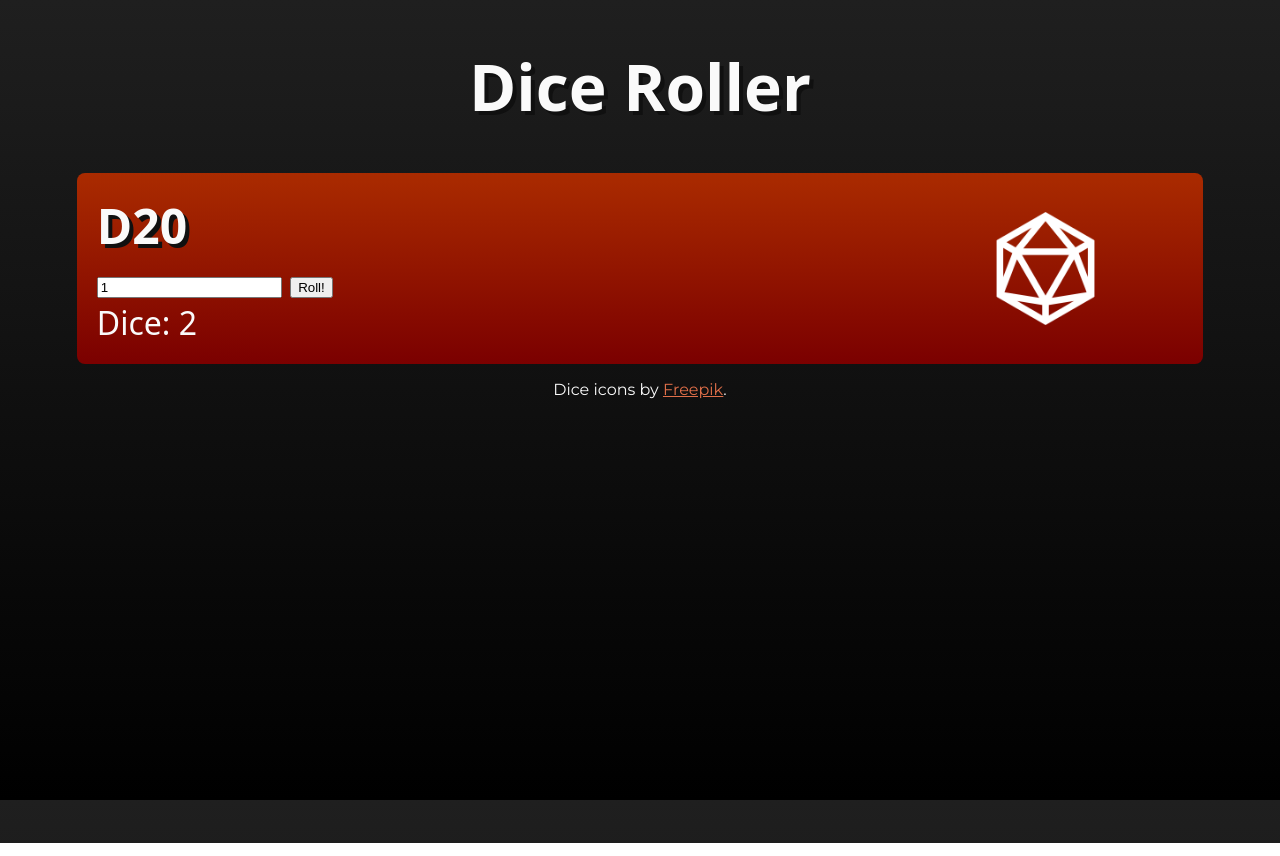
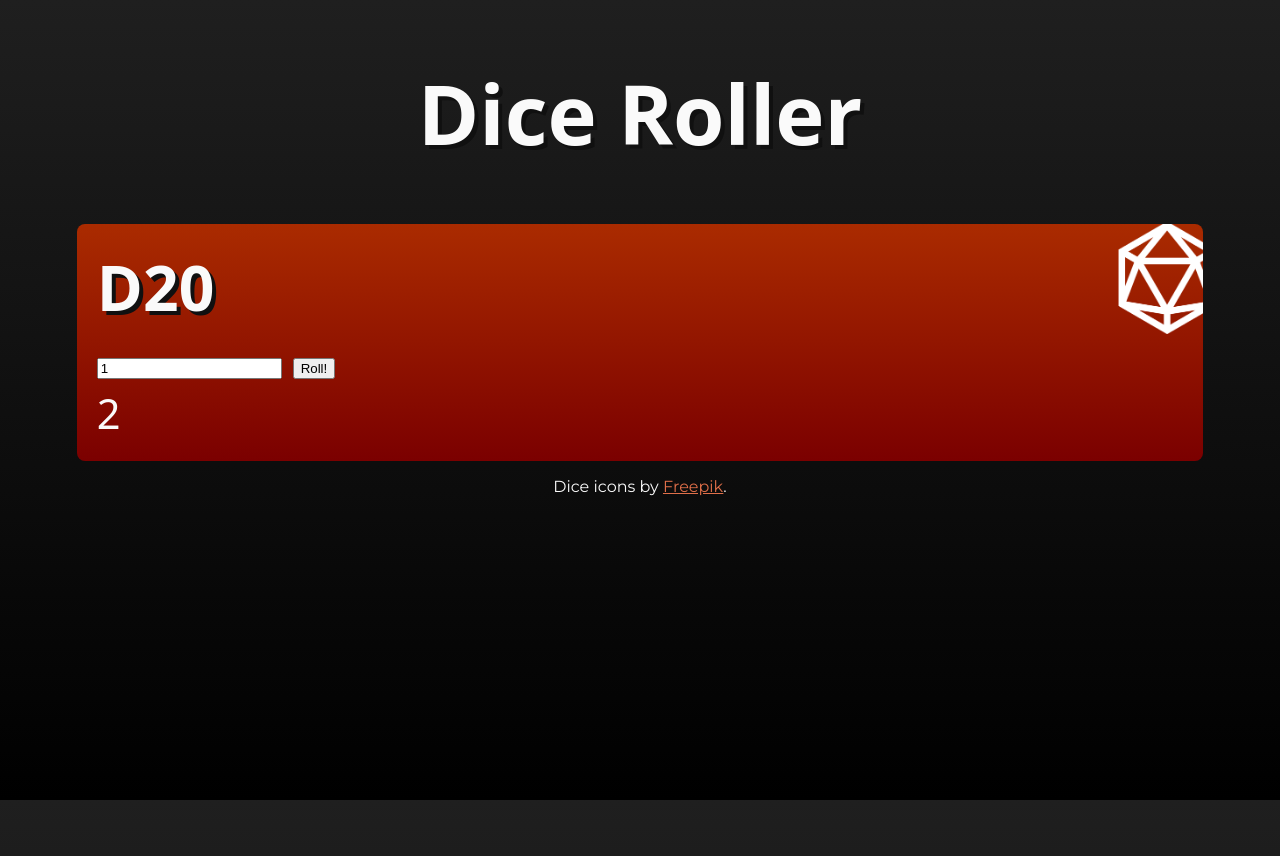
Before and after one commit to Mezalyth/dice-roller, a plain HTML site: page index.html in a window 1280 px wide. Both pictures are taken after a click on the button "Roll!". Drawn offline with Linux system fonts and the light colour scheme; a web font is replaced by a local one.

Commit message:
Add crit styling and bg image positioned top-right

```diff
--- a/script.js
+++ b/script.js
@@ -5,10 +5,25 @@ function rollDice() {
     const diceResult = document.getElementById("dice-result");
     const values = [];
 
+    // Clear existing results per roll
+    diceResult.innerHTML = '';
+
     for (let i = 0; i < diceQuantity; i++) {
         const value = Math.floor(Math.random() * 20) + 1;
         values.push(value);
+
+        const resultSpan = document.createElement('span');
+        resultSpan.textContent = value;
+
+        if (value === 20) {
+            resultSpan.classList.add('crit');
+        }
+
+        diceResult.appendChild(resultSpan);
+
+        if (i < diceQuantity - 1) {
+            diceResult.appendChild(document.createTextNode(', '));
+        }
     }
 
-    diceResult.textContent = `Dice: ${values.join(', ')}`;
 }
--- a/style.css
+++ b/style.css
@@ -12,7 +12,7 @@ body {
     font-family: "Jacquard 12", system-ui;
     font-weight: 400;
     font-style: normal;
-    font-size: 2em;
+    font-size: 2.6em;
 }
 
 h1, footer {
@@ -50,7 +50,12 @@ a {
     background-image:
         url(assets/d20.png),
         linear-gradient(#aa2b00, #7b0000);
-    background-position: 90%, 0;
+    background-position: right -2% top -2%;
     background-repeat: no-repeat;
     background-size: 10% auto, cover;
 }
+
+.crit {
+    color: #ffd700;
+    text-shadow: 2px 2px #101010;
+}
```
